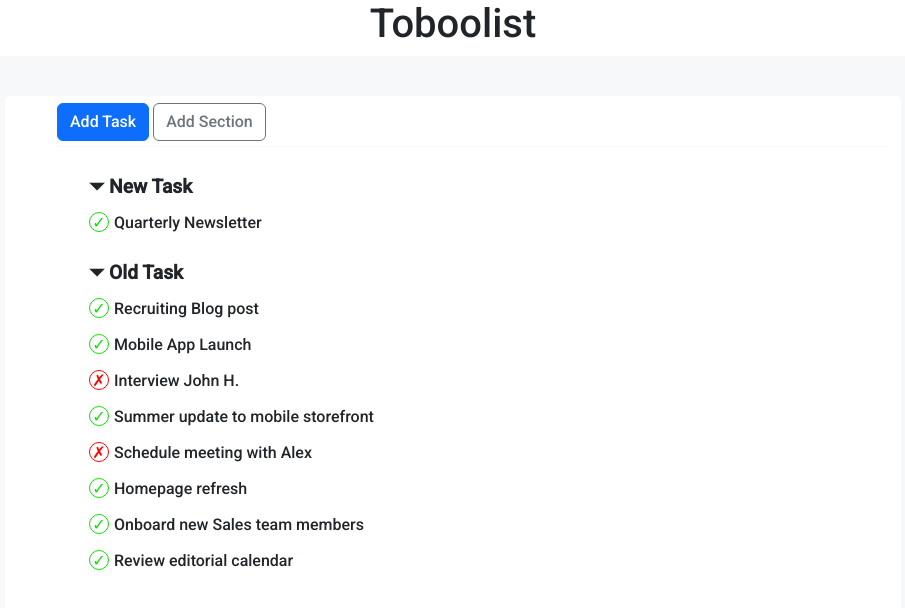
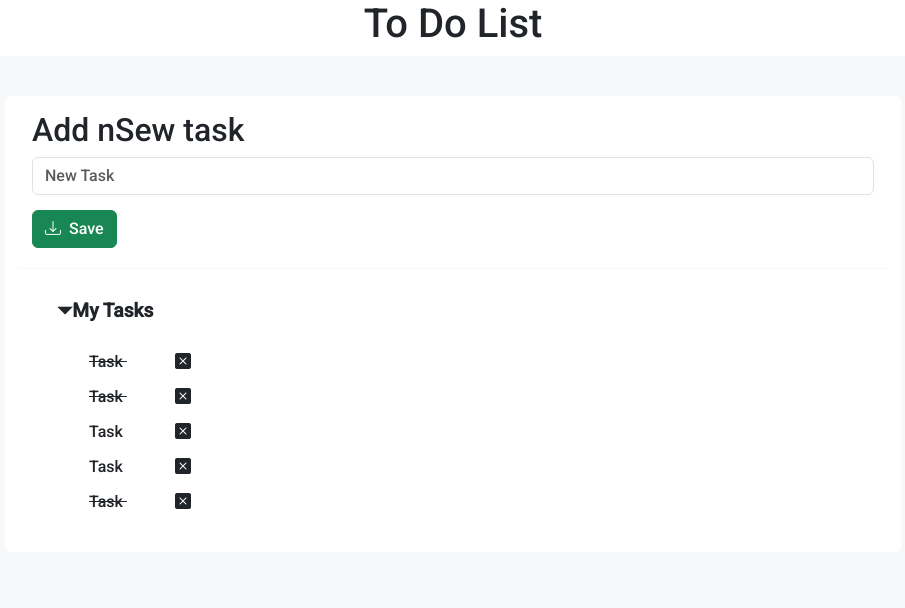
Before and after one commit to simopucci/vue-todolist, a plain HTML site: page index.html in a window 1280 px wide. Shown: the whole page, without its empty margins (187-1092 px from the left). Drawn offline with nearby package versions, Linux system fonts and the light colour scheme.

Commit message:
feat: add vue js

```diff
--- a/css/style.css
+++ b/css/style.css
@@ -37,7 +37,7 @@ body {
 }
 
 .top-section {
-    margin-left: 40px;
+    padding: 15px;
     line-height: 50px;
     border-bottom: 1px solid rgb(246 248 249)
 }
@@ -66,25 +66,3 @@ span {
     font-size: larger;
     font-weight: 900;
 }
-
-.green-thick {
-    color: rgb(15, 222, 4);
-    width: 20px;
-    height: 20px;
-    border: 1px solid rgb(15, 222, 4);
-    border-radius: 50%;
-    text-align: center;
-    margin-right: 5px;
-    cursor: pointer;
-}
-
-.red-cross {
-    color: red;
-    width: 20px;
-    height: 20px;
-    border: 1px solid red;
-    border-radius: 50%;
-    text-align: center;
-    margin-right: 5px;
-    cursor: pointer;
-}
--- a/index.html
+++ b/index.html
@@ -28,63 +28,37 @@
     <script type="text/JavaScript" src="./js/main.js" defer></script>
 </head>
 <body>
-
+    <div id="app">
         <!-- Intestazione -->
         <header class="main-header">
-        <h1 class="main-title">Toboolist</h1>
+            <h1 class="main-title">{{ title }}</h1>
         </header>
 
         <main>
             <div class="container">
 
                 <!-- Top section-->
-            <section class="top-section">
-                <button class="btn btn-primary">Add Task</button>
-                <button class="btn btn-outline-secondary">Add Section</button>
-            </section>
+                <div class="top-section">
+                    <h2>Add nSew task</h2>
+                    <input v-model.trim="newTasks.text" type="text" class="form-control my-2" placeholder="New Task">
+                    <button class="btn btn-success me-2" @click="saveNewTask()"><i class="bi bi-download pe-2"></i>Save</button>
+                </div>
 
                 <!-- Main section-->
-            <section class="main-section">
+                <div class="main-section">
 
-                <!-- New Task list-->
+                    <!-- My Task list-->
+                    <h3 class="list-title">&#9207;My Tasks</h3>
+
                     <ul>
-                    <li class="list-title">&#9207; New Task</li>
-                    <li>
-                        <span class="green-thick">&#10003;</span><span>Quarterly Newsletter</span>
+                        <li v-for="(task, index) in tasks">
+                            <div :class="task.done === true ? 'text-decoration-line-through' : '' ">{{ task.text }} <span><i class="bi bi-x-square-fill ms-5" @click="deleteTask(index)"></i></span></div>
                         </li>
                     </ul>
-
-                <!-- Old list-->
-                <ul>
-                    <li class="list-title">&#9207; Old Task</li>
-                    <li>
-                        <span class="green-thick">&#10003;</span><span>Recruiting Blog post</span>
-                    </li>
-                    <li>
-                        <span class="green-thick">&#10003;</span><span>Mobile App Launch</span>
-                    </li>
-                    <li>
-                        <span class="red-cross">&#10007;</span><span>Interview John H.</span>
-                    </li>
-                    <li>
-                        <span class="green-thick">&#10003;</span><span>Summer update to mobile storefront</span>
-                    </li>
-                    <li>
-                        <span class="red-cross">&#10007;</span><span>Schedule meeting with Alex</span>
-                    </li>
-                    <li>
-                        <span class="green-thick">&#10003;</span><span>Homepage refresh</span>
-                    </li>
-                    <li>
-                        <span class="green-thick">&#10003;</span><span>Onboard new Sales team members</span>
-                    </li>
-                    <li>
-                        <span class="green-thick">&#10003;</span><span>Review editorial calendar</span>
-                    </li>
-                </ul>
-            </section>
+                </div>
             </div>
         </main>
+    </div>
 
 
     <!-- Link Bootstrap JavaScript -->
--- a/js/main.js
+++ b/js/main.js
@@ -0,0 +1,64 @@
+const { createApp } = Vue;
+
+const app = createApp({
+    data() {
+        return {
+            title: "To Do List",
+
+            newTasks: {
+                    text: '',
+                    done: false,
+                },
+
+            tasks: [
+                {
+                    text: 'Task',
+                    done: true,
+                },
+                {
+                    text: 'Task',
+                    done: true,
+                },
+                {
+                    text: 'Task',
+                    done: false,
+                },
+                {
+                    text: 'Task',
+                    done: false,
+                },
+                {
+                    text: 'Task',
+                    done: true,
+                },
+            ],
+        };
+    },
+
+    methods: {
+        saveNewTask() {
+            const copiedNewTask = { ...this.newTasks };
+
+            if(copiedNewTask.text.length < 4) {
+                alert('Devi inserire almeno 4 lettere');
+                return;
+            }
+
+            this.tasks.push(copiedNewTask);
+            this.newTasks.text = '';
+        },
+
+        deleteTask(i) {
+            this.tasks.splice(i, 1);
+        },
+
+        setDoneToDo(task) {
+            task.done = !task.done;
+        },
+    },
+
+
+
+});
+
+app.mount('#app');
```
Lines whose indentation alone changed are shown as unchanged.
